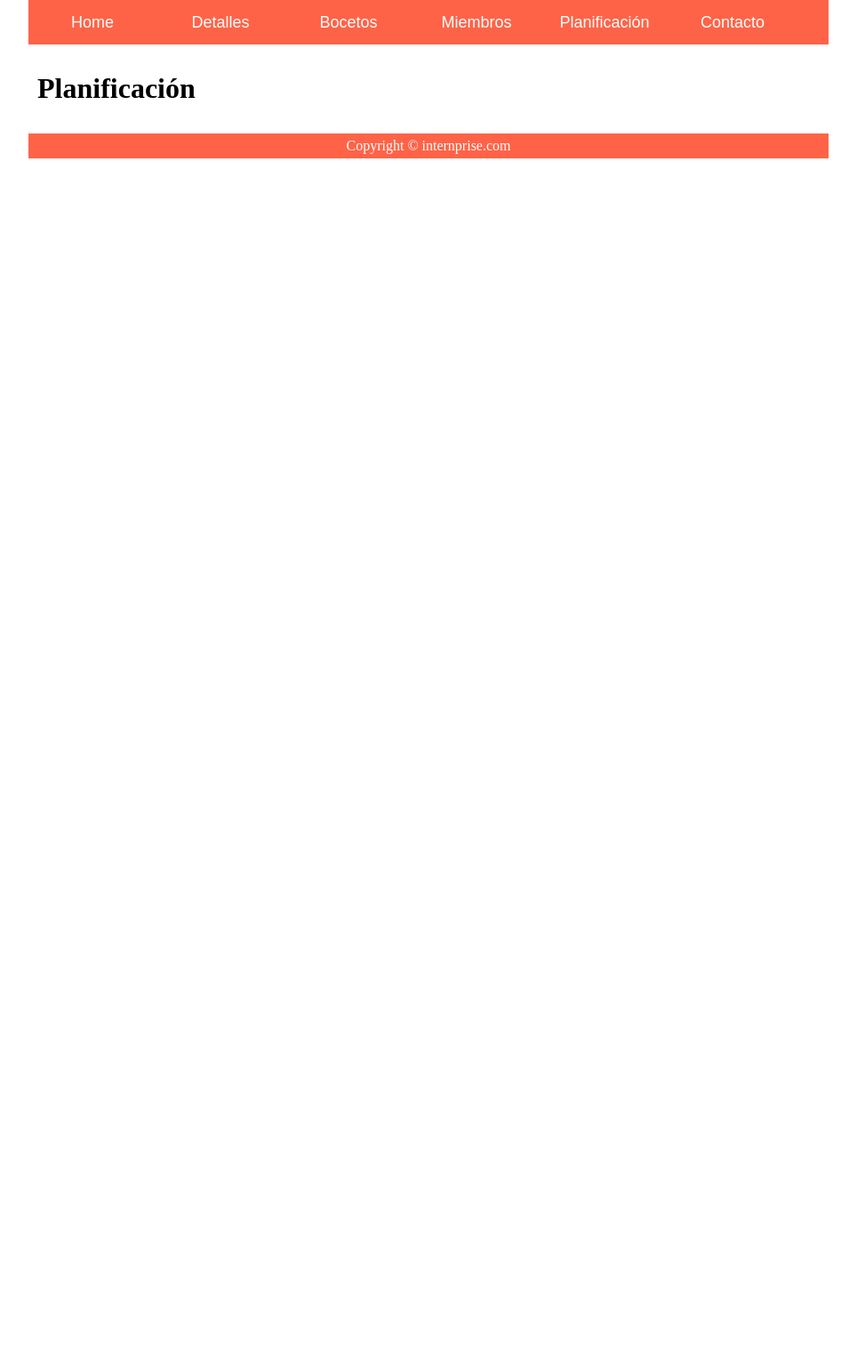
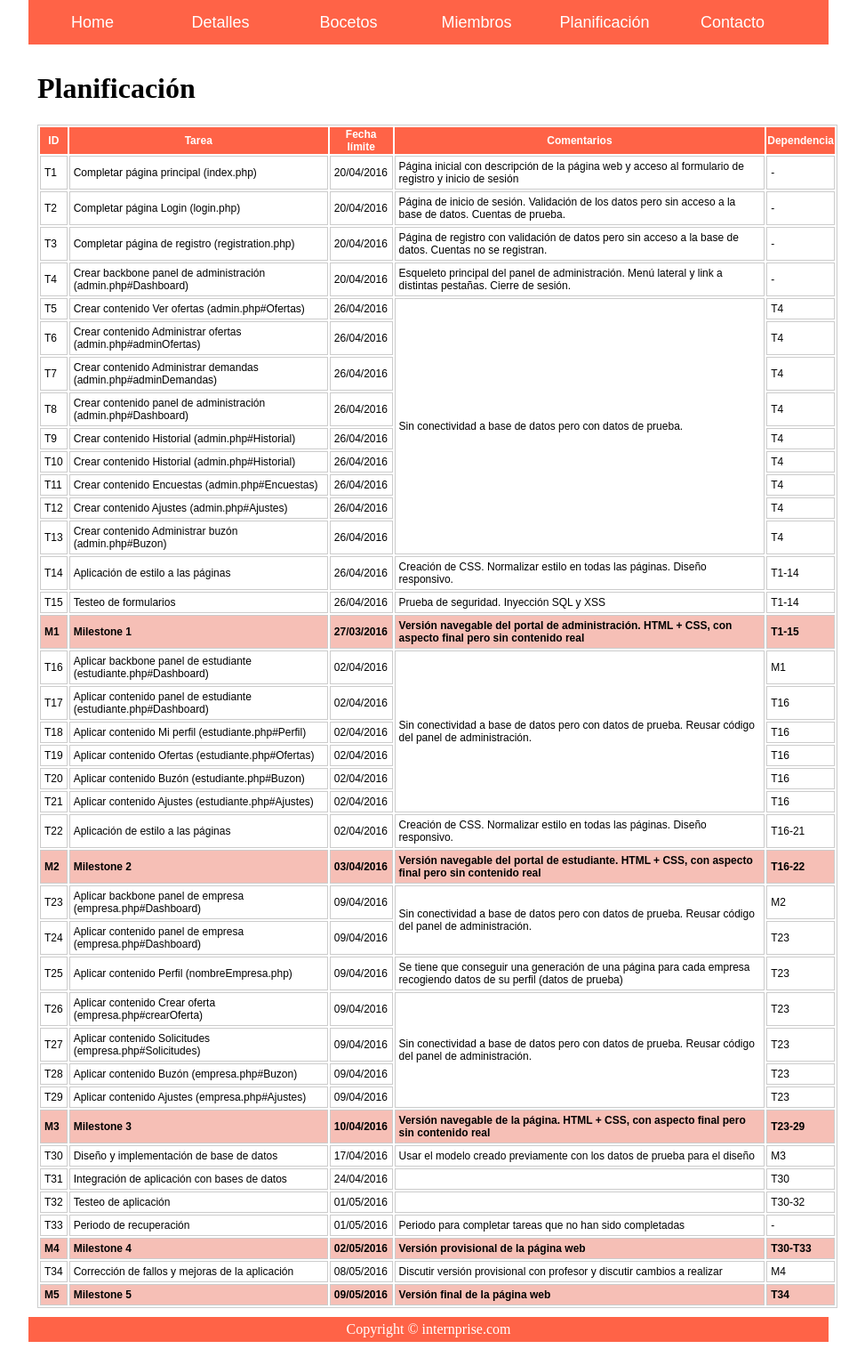
Before and after one commit to franloza/internprise, a PHP site: page /planificacion.html in a window 1280 px wide. Shown: the part 158-1674 px from the top of the page at 89% size, without its empty margins (158-1131 px from the left). Before the commit the page ends 336 px from the top, so only its background shows below. Run offline with PHP 8.4, Linux system fonts and the light colour scheme.

Commit message:
Planning added

```diff
--- a/pr1/planificacion.html
+++ b/pr1/planificacion.html
@@ -29,6 +29,50 @@
   <!-- DIV CONTENT -->
   <div class="content">
     <h1>Planificación</h1>
+
+    <table class="table-planning">
+<thead><tr class="table-planning-header"><th>ID</th><th>Tarea</th><th>Fecha límite</th><th>Comentarios</th><th>Dependencia</th></tr></thead><tbody>
+ <tr><td>T1</td><td>Completar página principal (index.php)</td><td>20/04/2016</td><td>Página inicial con descripción de la página web y acceso al formulario de registro y inicio de sesión </td><td>-</td></tr>
+ <tr><td>T2</td><td>Completar página Login (login.php)</td><td>20/04/2016</td><td>Página de inicio de sesión. Validación de los datos pero sin acceso a la base de datos. Cuentas de prueba.</td><td>-</td></tr>
+ <tr><td>T3</td><td>Completar página de registro (registration.php)</td><td>20/04/2016</td><td>Página de registro con validación de datos pero sin acceso a la base de datos. Cuentas no se registran.</td><td>-</td></tr>
+ <tr><td>T4</td><td>Crear backbone panel de administración (admin.php#Dashboard)</td><td>20/04/2016</td><td>Esqueleto principal del panel de administración. Menú lateral y link a distintas pestañas. Cierre de sesión.</td><td>-</td></tr>
+ <tr><td>T5</td><td>Crear contenido Ver ofertas (admin.php#Ofertas)</td><td>26/04/2016</td><td rowspan="9">Sin conectividad a base de datos pero con datos de prueba. </td><td>T4</td></tr>
+ <tr><td>T6</td><td>Crear contenido Administrar ofertas (admin.php#adminOfertas)</td><td>26/04/2016</td><td>T4</td></tr>
+ <tr><td>T7</td><td>Crear contenido Administrar demandas (admin.php#adminDemandas)</td><td>26/04/2016</td><td>T4</td></tr>
+ <tr><td>T8</td><td>Crear contenido panel de administración (admin.php#Dashboard)</td><td>26/04/2016</td><td>T4</td></tr>
+ <tr><td>T9</td><td>Crear contenido Historial (admin.php#Historial)</td><td>26/04/2016</td><td>T4</td></tr>
+ <tr><td>T10</td><td>Crear contenido Historial (admin.php#Historial)</td><td>26/04/2016</td><td>T4</td></tr>
+ <tr><td>T11</td><td>Crear contenido Encuestas (admin.php#Encuestas)</td><td>26/04/2016</td><td>T4</td></tr>
+ <tr><td>T12</td><td>Crear contenido Ajustes (admin.php#Ajustes)</td><td>26/04/2016</td><td>T4</td></tr>
+ <tr><td>T13</td><td>Crear contenido Administrar buzón (admin.php#Buzon)</td><td>26/04/2016</td><td>T4</td></tr>
+ <tr><td>T14</td><td>Aplicación de estilo a las páginas</td><td>26/04/2016</td><td>Creación de CSS. Normalizar estilo en todas las páginas. Diseño responsivo.</td><td>T1-14</td></tr>
+ <tr><td>T15</td><td>Testeo de formularios</td><td>26/04/2016</td><td>Prueba de seguridad. Inyección SQL y XSS</td><td>T1-14</td></tr>
+ <tr class="table-planning-milestone"><td>M1</td><td>Milestone 1</td><td>27/03/2016</td><td>Versión navegable del portal de administración. HTML + CSS, con aspecto final pero sin contenido real</td><td>T1-15</td></tr>
+ <tr><td>T16</td><td>Aplicar backbone panel de estudiante (estudiante.php#Dashboard)</td><td>02/04/2016</td><td rowspan="6">Sin conectividad a base de datos pero con datos de prueba.  Reusar código del panel de administración.</td><td>M1</td></tr>
+ <tr><td>T17</td><td>Aplicar contenido panel de estudiante (estudiante.php#Dashboard)</td><td>02/04/2016</td><td>T16</td></tr>
+ <tr><td>T18</td><td>Aplicar contenido Mi perfil (estudiante.php#Perfil)</td><td>02/04/2016</td><td>T16</td></tr>
+ <tr><td>T19</td><td>Aplicar contenido Ofertas (estudiante.php#Ofertas)</td><td>02/04/2016</td><td>T16</td></tr>
+ <tr><td>T20</td><td>Aplicar contenido Buzón (estudiante.php#Buzon)</td><td>02/04/2016</td><td>T16</td></tr>
+ <tr><td>T21</td><td>Aplicar contenido Ajustes (estudiante.php#Ajustes)</td><td>02/04/2016</td><td>T16</td></tr>
+ <tr><td>T22</td><td>Aplicación de estilo a las páginas</td><td>02/04/2016</td><td>Creación de CSS. Normalizar estilo en todas las páginas. Diseño responsivo.</td><td>T16-21</td></tr>
+ <tr class="table-planning-milestone"><td >M2</td><td>Milestone 2</td><td>03/04/2016</td><td>Versión navegable del portal de estudiante. HTML + CSS, con aspecto final pero sin contenido real</td><td>T16-22</td></tr>
+ <tr><td>T23</td><td>Aplicar backbone panel de empresa (empresa.php#Dashboard)</td><td>09/04/2016</td><td rowspan="2">Sin conectividad a base de datos pero con datos de prueba.  Reusar código del panel de administración.</td><td>M2</td></tr>
+ <tr><td>T24</td><td>Aplicar contenido panel de empresa (empresa.php#Dashboard)</td><td>09/04/2016</td><td>T23</td></tr>
+ <tr><td>T25</td><td>Aplicar contenido Perfil (nombreEmpresa.php)</td><td>09/04/2016</td><td>Se tiene que conseguir una generación de una página para cada empresa recogiendo datos de su perfil (datos de prueba)</td><td>T23</td></tr>
+ <tr><td>T26</td><td>Aplicar contenido Crear oferta (empresa.php#crearOferta)</td><td>09/04/2016</td><td rowspan="4">Sin conectividad a base de datos pero con datos de prueba.  Reusar código del panel de administración.</td><td>T23</td></tr>
+ <tr><td>T27</td><td>Aplicar contenido Solicitudes (empresa.php#Solicitudes)</td><td>09/04/2016</td><td>T23</td></tr>
+ <tr><td>T28</td><td>Aplicar contenido Buzón (empresa.php#Buzon)</td><td>09/04/2016</td><td>T23</td></tr>
+ <tr><td>T29</td><td>Aplicar contenido Ajustes (empresa.php#Ajustes)</td><td>09/04/2016</td><td>T23</td></tr>
+ <tr class="table-planning-milestone"><td>M3</td><td>Milestone 3</td><td>10/04/2016</td><td>Versión navegable de la página. HTML + CSS, con aspecto final pero sin contenido real</td><td>T23-29</td></tr>
+ <tr><td>T30</td><td>Diseño y implementación de base de datos</td><td>17/04/2016</td><td>Usar el modelo creado previamente con los datos de prueba para el diseño</td><td>M3</td></tr>
+ <tr><td>T31</td><td>Integración de aplicación con bases de datos</td><td>24/04/2016</td><td>&nbsp</td><td>T30</td></tr>
+ <tr><td>T32</td><td>Testeo de aplicación</td><td>01/05/2016</td><td>&nbsp</td><td>T30-32</td></tr>
+ <tr><td>T33</td><td>Periodo de recuperación</td><td>01/05/2016</td><td>Periodo para completar tareas que no han sido completadas</td><td>-</td></tr>
+ <tr class="table-planning-milestone"><td>M4</td><td>Milestone 4</td><td>02/05/2016</td><td>Versión provisional de la página web</td><td>T30-T33</td></tr>
+ <tr><td>T34</td><td>Corrección de fallos y mejoras de la aplicación</td><td>08/05/2016</td><td>Discutir versión provisional con profesor y discutir cambios a realizar</td><td>M4</td></tr>
+ <tr class="table-planning-milestone"><td>M5</td><td>Milestone 5</td><td>09/05/2016</td><td>Versión final de la página web</td><td>T34</td></tr>
+</tbody></table>
+
   </div>
   <!-- END DIV CONTENT -->
 
--- a/pr1/styles.css
+++ b/pr1/styles.css
@@ -65,5 +65,31 @@
   float:left;
   width: 40%;
   min-height:300px;
+}
+
+table.table-planning {
+    font-size: 12px;
+    border: 1px solid #CCC;
+    font-family: Arial, Helvetica, sans-serif;
+}
+.table-planning td {
+    padding: 4px;
+    margin: 3px;
+    border: 1px solid #CCC;
+}
+.table-planning th {
+    background-color: tomato;
+    color: #FFF;
+    font-weight: bold;
+}
+
+.table-planning-milestone {
+    font-weight: bold;
+    background-color: #F6BFB6;
+}
+
+textarea#comentarios {
+    width: 50%;
+    height: 50%;
 
 }
```
Also changed, not shown: pr1/contacto.html (+3 -4 lines).
